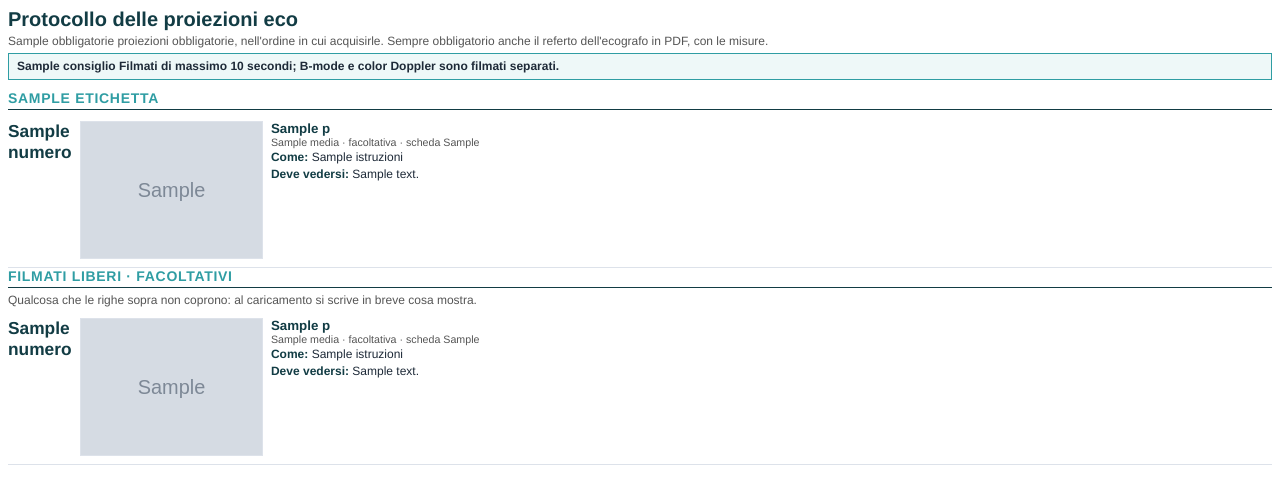
After one commit to andreatragni-ai/vetconsulti, a Django app: template eco/templates/eco/protocollo_pdf.html in a window 1280 px wide. The commit adds this page. Shown: the top 504 px of the page. Run offline with Django 5.2, Linux system fonts and the light colour scheme; the template is opened without the code that fills it: most values are stand-ins (such as "Sample title", 1, 10 or a date in 2020); grey boxes marked "Sample" are stand-in pictures.

Commit message:
feat(eco): protocollo stampabile delle proiezioni, da tenere accanto all'ecografo
/eco/protocollo/ (per chi e' autenticato): il catalogo attivo per
finestra, nell'ordine di acquisizione, con numero, prima immagine di
riferimento, filmato o immagine, come si acquisisce e cosa deve vedersi.
In stampa A4 spariscono testata e pulsanti e ogni finestra parte da una
pagina nuova; «Scarica PDF» fa lo stesso con WeasyPrint. Dice di acquisire
nell'ordine del protocollo (lo smistamento automatico e' piu' preciso).
Linkato dalla scheda dell'esame nel passo 2.

Co-Authored-By: Claude Opus 5 <noreply@anthropic.com>

```diff
--- a/config/urls.py
+++ b/config/urls.py
@@ -15,6 +15,7 @@ urlpatterns = [
     path('allegati/<int:pk>/scarica/', views_media.scarica_allegato, name='scarica_allegato'),
     path('allegati/<int:pk>/anteprima/', views_media.anteprima_allegato, name='anteprima_allegato'),
     path('eco/riferimento/<int:pk>/', views_media.immagine_riferimento, name='immagine_riferimento'),
+    path('eco/', include('eco.urls')),
 ]
 
 admin.site.site_header = 'VetWay Consulti — amministrazione'
--- a/consulti/templates/consulti/percorso/esame.html
+++ b/consulti/templates/consulti/percorso/esame.html
@@ -28,6 +28,7 @@ tastiera = Avanti), «Indietro» viene mostrato a sinistra con order:-1.
     {% endfor %}
   </div>
   {% for e in form.tipo_esame.errors %}<div class="text-danger small mt-2">{{ e }}</div>{% endfor %}
+  <p class="small text-muted mt-2 mb-0"><i class="bi bi-printer me-1" aria-hidden="true"></i>Ecocardiografia: il <a href="{% url 'eco:protocollo' %}" target="_blank" rel="noopener">protocollo stampabile delle proiezioni</a>, da tenere accanto all'ecografo mentre acquisisci.</p>
 </div></div>
 
 <div class="ovic-card"><div class="card-header-ovic">A chi lo mandi</div><div class="card-body-ovic">
--- /dev/null
+++ b/eco/templates/eco/_protocollo_riga.html
@@ -0,0 +1,16 @@
+{% comment %}
+Una riga del protocollo stampabile (pagina e PDF: eco/views.py:contesto_protocollo).
+r = {numero, p (ProiezioneCatalogo), immagine (prima ImmagineRiferimento), src, icona, media}.
+{% endcomment %}
+<div class="protocollo-riga">
+  <div class="protocollo-numero">{{ r.numero }}</div>
+  <div class="protocollo-immagine">
+    {% if r.src %}<img src="{{ r.src }}" alt="{{ r.immagine.didascalia|default:'Riferimento' }}: {{ r.p.nome }}">{% else %}<div class="protocollo-senza">nessuna immagine</div>{% endif %}
+  </div>
+  <div class="protocollo-testo">
+    <div class="protocollo-nome">{{ r.p.nome }}</div>
+    <div class="protocollo-dati">{{ r.media }} · {% if r.p.obbligatoria %}obbligatoria{% elif r.p.libera %}facoltativo, con una nota{% else %}facoltativa{% endif %}{% if r.p.scheda_guida %} · scheda {{ r.p.scheda_guida }}{% endif %}</div>
+    {% if r.p.istruzioni %}<p><strong>Come:</strong> {{ r.p.istruzioni }}</p>{% endif %}
+    {% if r.p.deve_essere_visibile %}<p><strong>Deve vedersi:</strong> {{ r.p.deve_essere_visibile }}</p>{% endif %}
+  </div>
+</div>
--- /dev/null
+++ b/eco/templates/eco/protocollo_pdf.html
@@ -0,0 +1,51 @@
+<!DOCTYPE html>
+{% comment %}
+PDF del protocollo delle proiezioni eco (WeasyPrint, eco/views.py:protocollo_pdf).
+Stesse righe della pagina (eco/_protocollo_riga.html), immagini come data URI.
+I colori letterali qui sono ammessi: e' carta, non UI (vetway-ui non arriva in un PDF).
+{% endcomment %}
+<html lang="it">
+<head>
+<meta charset="utf-8">
+<title>Protocollo delle proiezioni eco</title>
+<style>
+  @page { size: A4; margin: 12mm 12mm 14mm;
+    @bottom-center { content: "VetWay Consulti — protocollo delle proiezioni eco — pagina " counter(page) " di " counter(pages); font-size: 7.5pt; color: #666; } }
+  body { font-family: "Helvetica Neue", Helvetica, Arial, sans-serif; font-size: 9pt; color: #1e2a38; }
+  h1 { font-size: 15pt; color: #123c44; margin: 0 0 2pt; }
+  .sottotitolo { color: #555; margin: 0 0 4pt; }
+  .consiglio { border: 1px solid #2f9da3; background: #eef8f8; padding: 4pt 6pt; margin: 0 0 8pt; font-weight: bold; }
+  section { break-before: page; }
+  section.prima { break-before: auto; }
+  h2 { font-size: 10.5pt; text-transform: uppercase; letter-spacing: .05em; color: #2f9da3; border-bottom: 1.5px solid #123c44; margin: 0 0 4pt; padding-bottom: 2pt; }
+  .protocollo-riga { display: flex; gap: 6pt; padding: 4pt 0; border-bottom: 1px solid #dde2ea; break-inside: avoid; }
+  .protocollo-numero { flex: 0 0 16pt; font-size: 13pt; font-weight: bold; color: #123c44; }
+  .protocollo-immagine { flex: 0 0 48mm; }
+  .protocollo-immagine img { width: 48mm; max-height: 36mm; object-fit: contain; border: 1px solid #dde2ea; }
+  .protocollo-senza { width: 48mm; height: 20mm; border: 1px dashed #dde2ea; color: #999; font-size: 7.5pt; text-align: center; padding-top: 7mm; }
+  .protocollo-testo { flex: 1; }
+  .protocollo-nome { font-weight: bold; font-size: 10pt; color: #123c44; }
+  .protocollo-dati { color: #555; font-size: 8pt; margin-bottom: 2pt; }
+  .protocollo-testo p { margin: 1pt 0; line-height: 1.3; }
+  .protocollo-testo strong { color: #123c44; }
+</style>
+</head>
+<body>
+<h1>Protocollo delle proiezioni eco</h1>
+<p class="sottotitolo">{{ obbligatorie }} proiezioni obbligatorie, nell'ordine in cui acquisirle. Sempre obbligatorio anche il referto dell'ecografo in PDF, con le misure.</p>
+<p class="consiglio">{{ consiglio }} Filmati di massimo 10 secondi; B-mode e color Doppler sono filmati separati.</p>
+{% for g in gruppi %}
+<section{% if forloop.first %} class="prima"{% endif %}>
+  <h2>{{ g.etichetta }}</h2>
+  {% for r in g.righe %}{% include "eco/_protocollo_riga.html" %}{% endfor %}
+</section>
+{% endfor %}
+{% if liberi %}
+<section>
+  <h2>Filmati liberi · facoltativi</h2>
+  <p class="sottotitolo">Qualcosa che le righe sopra non coprono: al caricamento si scrive in breve cosa mostra.</p>
+  {% for r in liberi %}{% include "eco/_protocollo_riga.html" %}{% endfor %}
+</section>
+{% endif %}
+</body>
+</html>
```
Also changed, not shown: eco/templates/eco/protocollo.html (added, +58 -0 lines), eco/tests_protocollo.py (added, +42 -0 lines), eco/urls.py (added, +10 -0 lines), eco/views.py (added, +80 -0 lines), static/consulti/css/consulti.css (+31 -0 lines).
